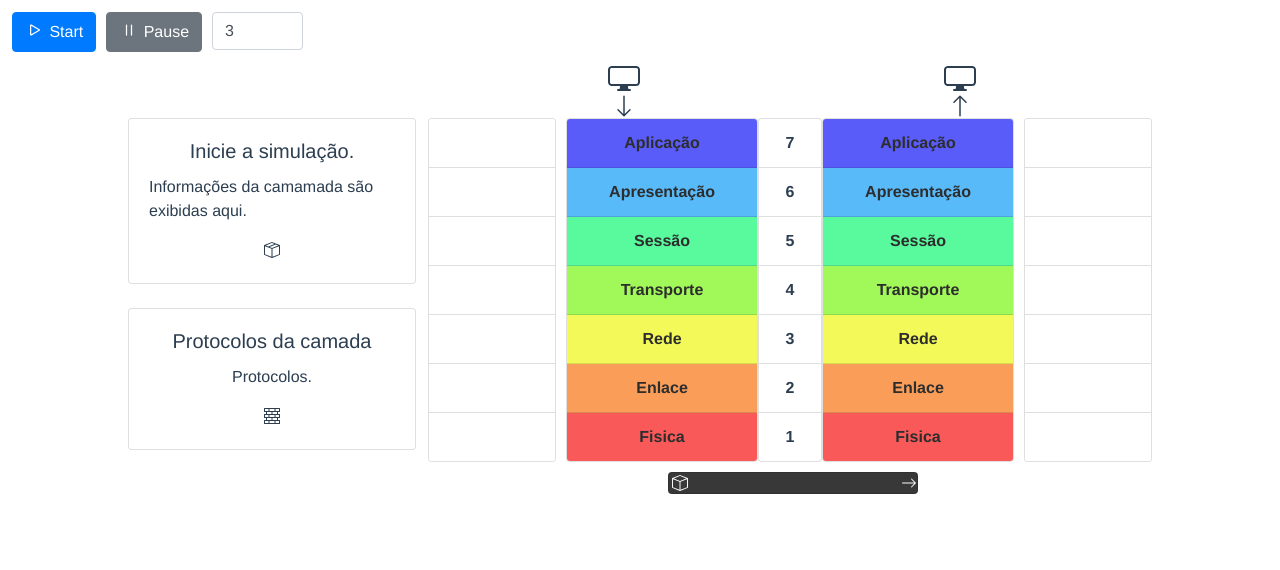
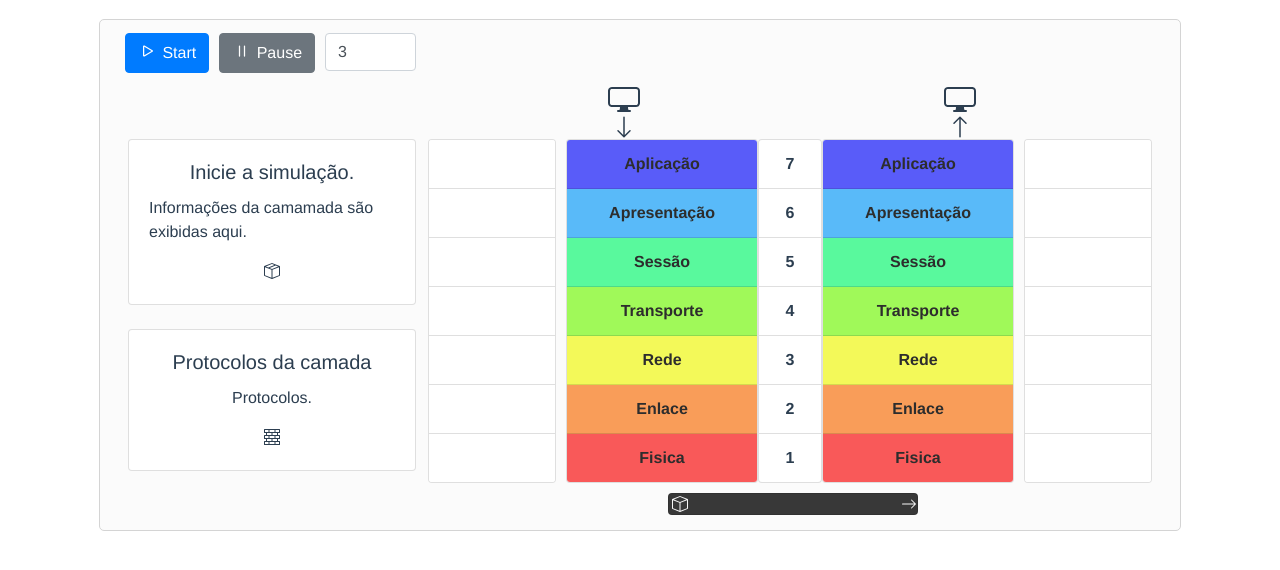
Before and after one commit to jomrs/prototipo-osi, a Vue app: page / in a window 1280 px wide. Shown: the top 570 px of the page. Built offline with nearby package versions, Linux system fonts and the light colour scheme.

Commit message:
css adicionado para o prototipo, alinhando elementos e criando uma interface mais humana.

```diff
--- a/src/App.vue
+++ b/src/App.vue
@@ -22,6 +22,8 @@ export default {
   -moz-osx-font-smoothing: grayscale;
   text-align: center;
   color: #2c3e50;
+  display: flex;
+  justify-content: center;
   margin-top: 12px;
 }
 .display {
@@ -38,4 +40,12 @@ export default {
   display: flex;
   justify-content: center;
 }
+.prototipo {
+  min-height: 32rem;
+  padding: 13px;
+  margin: 7px;
+  background: #fbfbfb;
+  border: solid 1px #d4d4d4;
+  border-radius: 5px;
+}
 </style>
```
